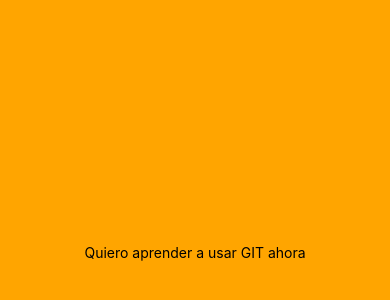
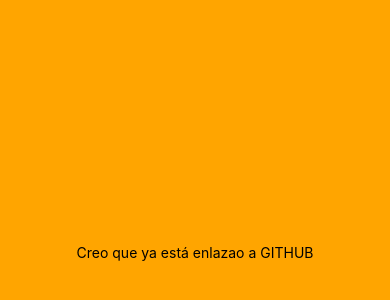
Before and after one commit to AdrjGo/AplicacionCompetencia, a React Native app: screen / in a window 390 px wide. Shown: the part 170-470 px from the top of the page. Built offline with nearby package versions, Linux system fonts and the light colour scheme.

Commit message:
Proyecto inicial

```diff
--- a/App.jsx
+++ b/App.jsx
@@ -4,7 +4,7 @@
 export default function App() {
   return (
     <View style={styles.container}>
-      <Text>Quiero aprender a usar GIT ahora</Text>
+      <Text>Creo que ya está enlazao a GITHUB</Text>
       <StatusBar style="auto" />
     </View>
   );
```
